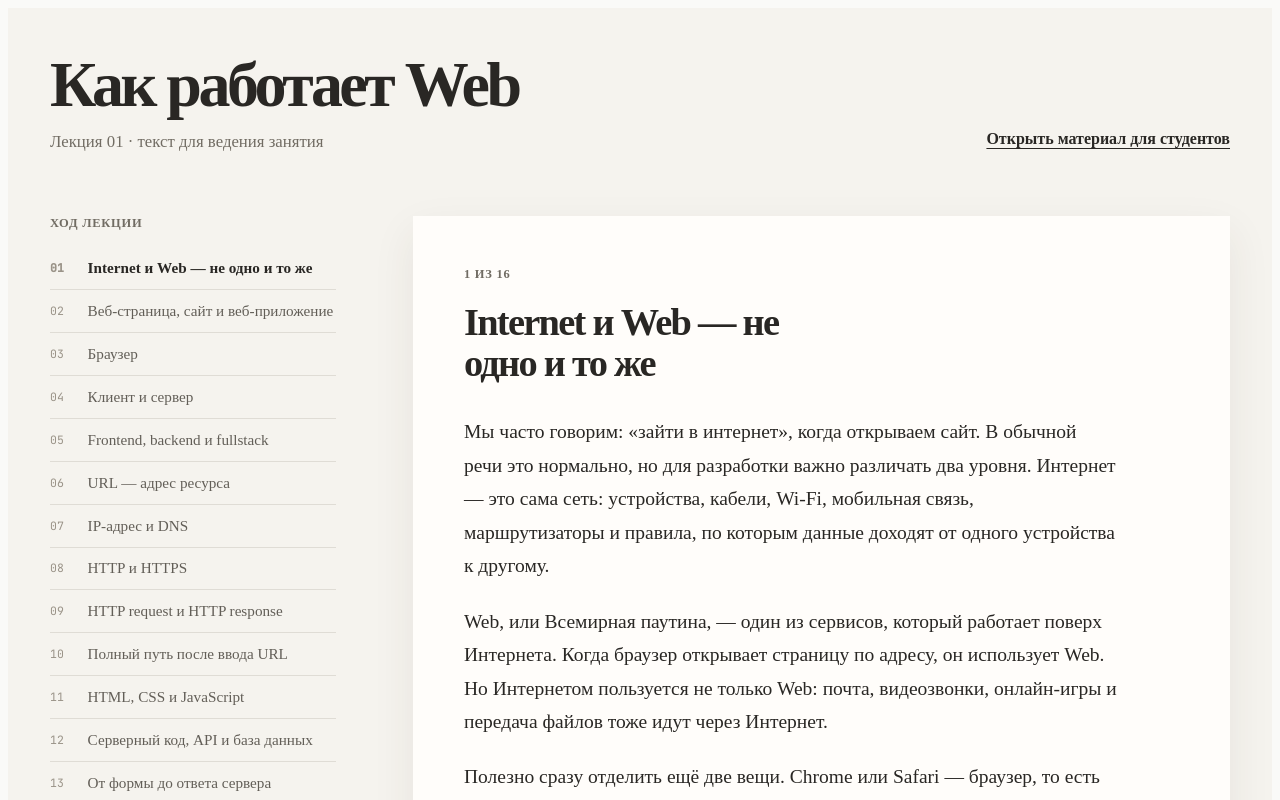
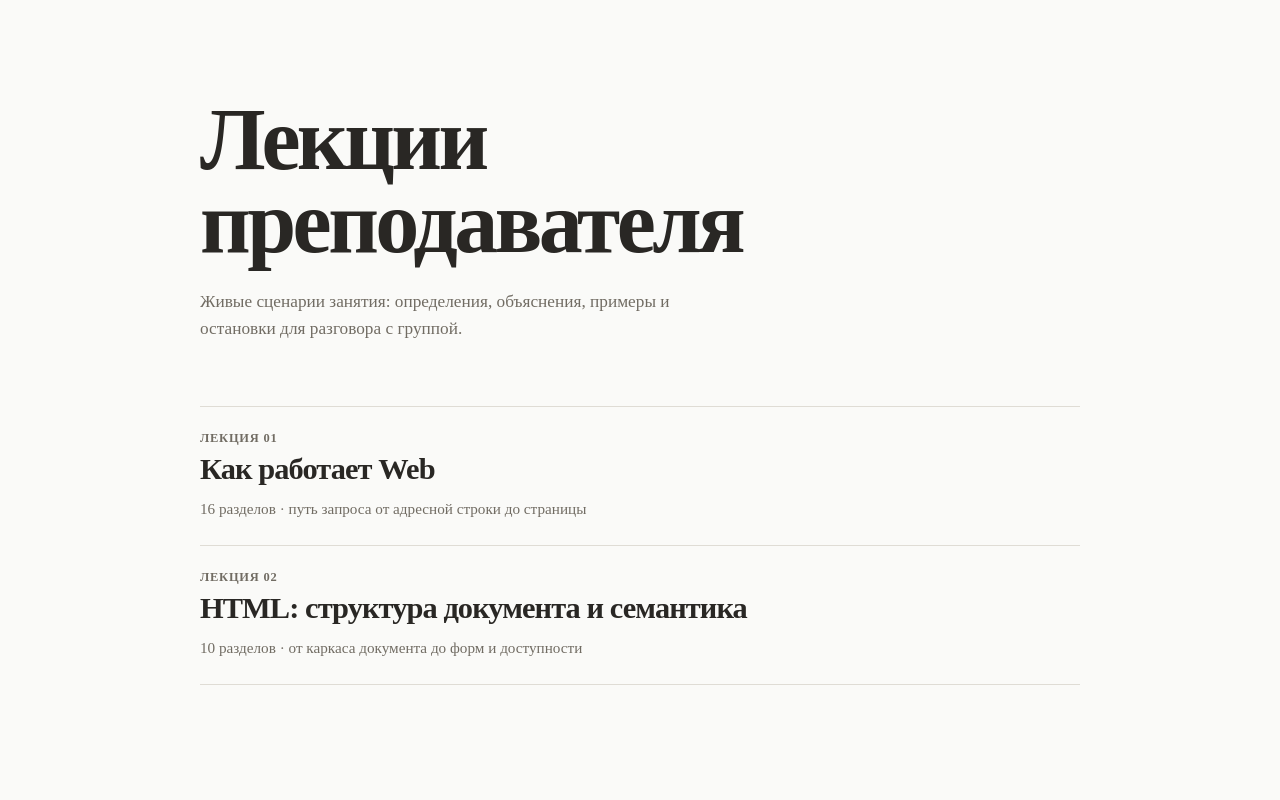
Before and after one commit to zerop913/ivsmn-docs-lecture, a Next.js app: page /teacher in a window 1280 px wide. Shown: the top 800 px of the page. Built offline with nearby package versions, Linux system fonts and the light colour scheme.

Commit message:
feat: add teacher lecture catalog

```diff
--- a/src/app/teacher/page.module.css
+++ b/src/app/teacher/page.module.css
@@ -3,6 +3,86 @@
   padding: clamp(1.25rem, 3vw, 3.5rem);
   color: #292724;
   background: #f5f3ee;
+}
+
+.catalog {
+  max-width: 880px;
+  min-height: 100vh;
+  margin: 0 auto;
+  padding: clamp(2rem, 7vw, 6rem) clamp(1.25rem, 4vw, 3rem);
+  color: #292724;
+}
+
+.catalog h1 {
+  max-width: 12ch;
+  margin: 0;
+  font-size: clamp(2.7rem, 7vw, 5.5rem);
+  font-weight: 600;
+  letter-spacing: -0.04em;
+  line-height: 0.95;
+}
+
+.catalog > header > p {
+  max-width: 56ch;
+  margin: 1.5rem 0 4rem;
+  color: #716c63;
+  font-size: 1.08rem;
+  line-height: 1.55;
+}
+
+.catalog ol {
+  margin: 0;
+  padding: 0;
+  list-style: none;
+  border-top: 1px solid #dfdcd5;
+}
+
+.catalog li {
+  border-bottom: 1px solid #dfdcd5;
+}
+
+.catalog a {
+  display: grid;
+  padding: 1.5rem 0 1.6rem;
+  gap: 0.35rem;
+  color: inherit;
+  text-decoration: none;
+}
+
+.catalog a:hover strong {
+  text-decoration: underline;
+  text-decoration-color: #aaa398;
+  text-underline-offset: 5px;
+}
+
+.catalog span,
+.catalog small {
+  color: #716c63;
+}
+
+.catalog span {
+  font-size: 0.78rem;
+  font-weight: 600;
+  letter-spacing: 0.06em;
+  text-transform: uppercase;
+}
+
+.catalog strong {
+  font-size: clamp(1.3rem, 3vw, 1.9rem);
+  font-weight: 600;
+  letter-spacing: -0.03em;
+  line-height: 1.15;
+}
+
+.catalog small {
+  margin-top: 0.35rem;
+  font-size: 0.95rem;
+  line-height: 1.4;
+}
+
+.catalog a:focus-visible {
+  outline: 2px solid #292724;
+  outline-offset: 4px;
 }
 
 .header {
--- a/src/app/teacher/page.tsx
+++ b/src/app/teacher/page.tsx
@@ -1,15 +1,34 @@
-import { lectureSections } from "./lecture-01";
-import TeacherReader from "./teacher-reader";
+import Link from "next/link";
+import styles from "./page.module.css";
 
 export const dynamic = "force-dynamic";
 
 export default function TeacherPage() {
   return (
-    <TeacherReader
-      sections={lectureSections}
-      lectureNumber="01"
-      title="Как работает Web"
-      sourceHref="/web-development/lecture-01"
-    />
+    <main className={styles.catalog}>
+      <header>
+        <h1>Лекции преподавателя</h1>
+        <p>Живые сценарии занятия: определения, объяснения, примеры и остановки для разговора с группой.</p>
+      </header>
+
+      <nav aria-label="Преподавательские лекции">
+        <ol>
+          <li>
+            <Link href="/teacher/web">
+              <span>Лекция 01</span>
+              <strong>Как работает Web</strong>
+              <small>16 разделов · путь запроса от адресной строки до страницы</small>
+            </Link>
+          </li>
+          <li>
+            <Link href="/teacher/html">
+              <span>Лекция 02</span>
+              <strong>HTML: структура документа и семантика</strong>
+              <small>10 разделов · от каркаса документа до форм и доступности</small>
+            </Link>
+          </li>
+        </ol>
+      </nav>
+    </main>
   );
 }
```
Also changed, not shown: src/app/teacher/web/page.tsx (added, +15 -0 lines).
